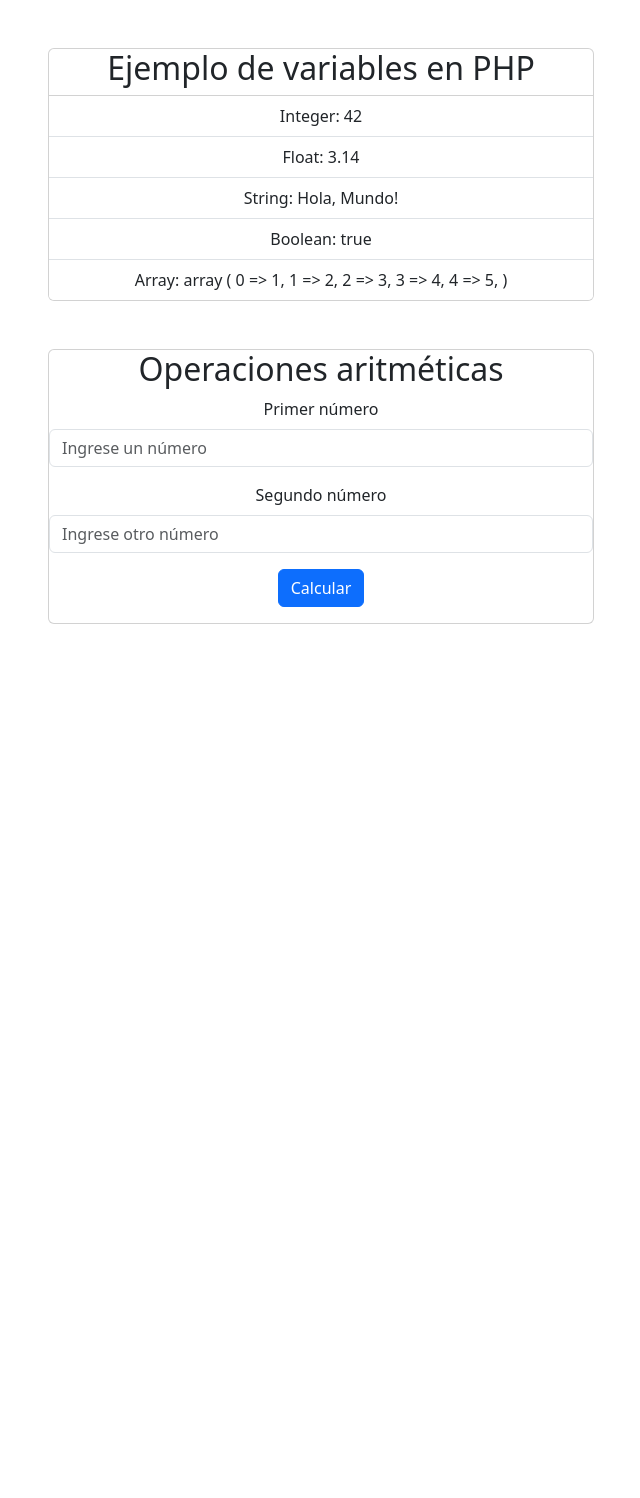
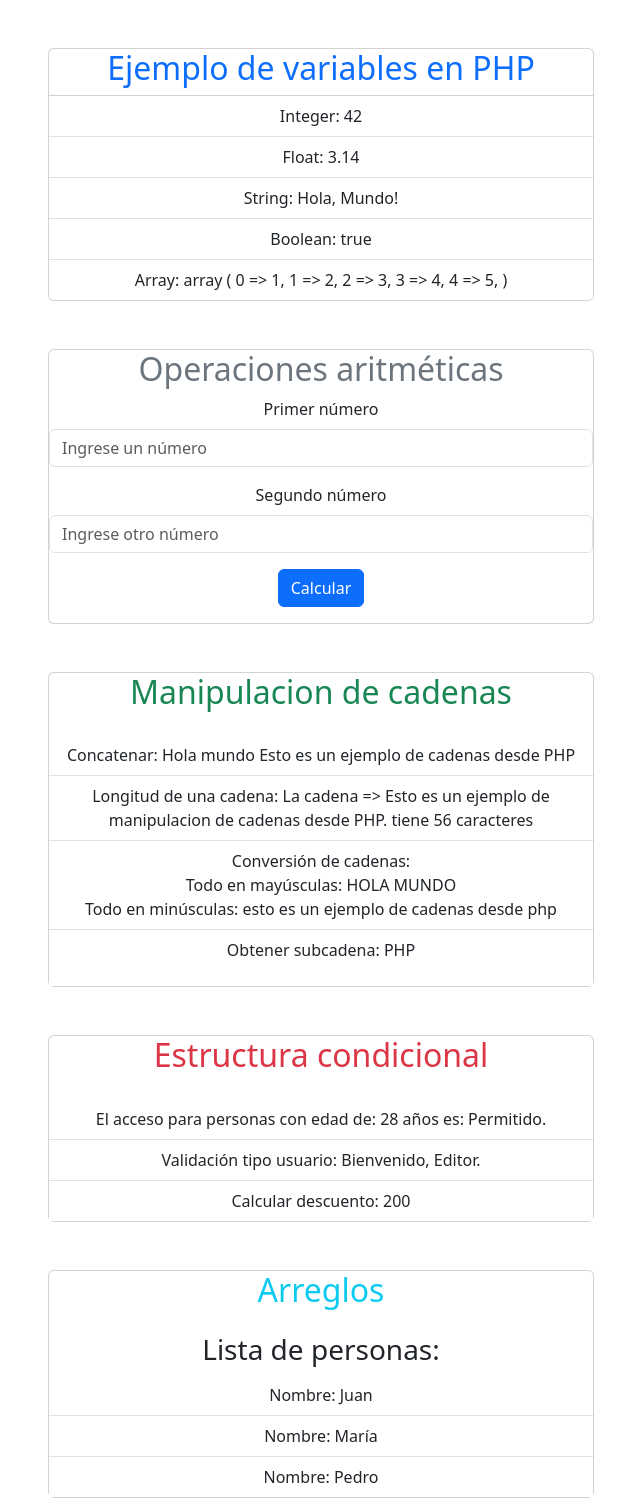
Before and after one commit to Edisonsll44/php, a PHP site: page / in a window 1280 px wide. Shown: the whole page, without its empty margins (319-959 px from the left). Before the commit the page ends 624 px from the top, so only its background shows below. Run offline with PHP 8.4, Linux system fonts and the light colour scheme.

Commit message:
tipo(categoria): Creacion de ejemplos para cada tema revisado en la clase 1

```diff
--- a/1.Introduction/arreglos.php
+++ b/1.Introduction/arreglos.php
@@ -0,0 +1,15 @@
+<?php
+
+class Arreglos
+{
+    private $nombresPersonas = [];
+    // Método para agregar un nombre al arreglo de nombres
+    public function agregarNombre($nombre) {
+        $this->nombresPersonas[] = $nombre;
+    }
+
+    // Método para mostrar todos los nombres
+    public function mostrarNombres() {
+        return $this-> nombresPersonas;
+    }
+}
--- a/1.Introduction/cadenas.php
+++ b/1.Introduction/cadenas.php
@@ -0,0 +1,59 @@
+<?php
+class Cadenas
+{
+    private $cadena1;
+    private $cadena2;
+
+    public function __construct($cadena1, $cadena2)
+    {
+        $this->cadena1 = $cadena1;
+        $this->cadena2 = $cadena2;
+    }
+
+    public function concat_string()
+    {
+        return "{$this->cadena1} {$this->cadena2}";
+    }
+
+    public function length_string($cadena)
+    {
+     $length = strlen($cadena);
+     return "La cadena => {$cadena} tiene {$length} caracteres";
+    }
+
+    public function convert_string()
+    {
+        $upper = strtoupper($this->cadena1);
+        $lower = strtolower($this->cadena2);
+        return [$upper, $lower];
+    }
+
+    public function substring ($subcadena, $caracteres)
+    {
+        $substring = substr($subcadena, 0, $caracteres);
+        return $substring;
+    }
+
+    public function replace_substring($cadena, $subcadena, $cadenaremplazar)
+    {
+        $replaced = str_replace($cadenaremplazar, $subcadena, $cadena);
+        return $replaced;
+    }
+
+    public function find_position($cadena, $subcadena)
+    {
+        $position = strpos($cadena, $subcadena);
+
+        if ($position !== false) {
+            echo "La posición de {$subcadena} es: " . $position; // Salida: La posición de 'Mundo' es: 6
+        } else {
+            echo "{$subcadena} no se encuentra en la cadena.";
+        }
+    }
+
+    public function repeat_string($cadena,$repeticiones)
+    {
+        $repeated = str_repeat($cadena, $repeticiones);
+        return $repeated;
+    }
+}
--- a/1.Introduction/condiciones.php
+++ b/1.Introduction/condiciones.php
@@ -0,0 +1,50 @@
+<?php
+class GestorUsuario
+{
+    private $tipoUsuario;
+    private $tipoCliente;
+    private $montoCompra;
+
+    // Constructor para inicializar propiedades
+    public function __construct($edad, $tipoUsuario, $tipoCliente, $montoCompra) {
+
+        $this->tipoUsuario = $tipoUsuario;
+        $this->tipoCliente = $tipoCliente;
+        $this->montoCompra = $montoCompra;
+    }
+
+    // Método para verificar acceso basado en la edad
+    public function verificarAcceso($edad) {
+        if ($edad >= 18) {
+            return "Permitido.";
+        } else {
+            return "Denegado. Debes ser mayor de 18 años.";
+        }
+    }
+
+    // Método para verificar el tipo de usuario
+    public function verificarTipoUsuario() {
+        if ($this->tipoUsuario === 'admin') {
+            return "Bienvenido, Administrador.";
+        } elseif ($this->tipoUsuario === 'editor') {
+            return "Bienvenido, Editor.";
+        } elseif ($this->tipoUsuario === 'suscriptor') {
+            return "Bienvenido, Suscriptor.";
+        } else {
+            return "Tipo de usuario no reconocido.";
+        }
+    }
+
+    // Método para calcular el descuento basado en el tipo de cliente
+    public function calcularDescuento($tipo_cliente) {
+        if ($tipo_cliente === 'VIP') {
+            return $this->montoCompra * 0.20; // 20% de descuento
+        } elseif ($tipo_cliente === 'Regular') {
+            return $this->montoCompra * 0.10; // 10% de descuento
+        } elseif ($tipo_cliente === 'Nuevo') {
+            return $this->montoCompra * 0.05; // 5% de descuento
+        } else {
+            return 0; // Sin descuento
+        }
+    }
+}
--- a/1.Introduction/index.php
+++ b/1.Introduction/index.php
@@ -1,5 +1,8 @@
 <?php
     include "variables.php";
+    include "cadenas.php";
+    include "condiciones.php";
+    include "arreglos.php";
 ?>
 
 <!DOCTYPE html>
@@ -17,7 +20,7 @@
             <div class="row justify-content-center">
                 <div class="col-md-6">
                     <div class="card">
-                        <h2 class="title"> Ejemplo de variables en PHP</h2>
+                        <h2 class="title text-primary"> Ejemplo de variables en PHP</h2>
                             <ol class="list-group list-group-flush">
                                 <?php
                                     if (isset($dataVariable)) {
@@ -40,7 +43,7 @@
         <div class="row justify-content-center">
             <div class="col-md-6">
                 <div class="card">
-                    <h2 class="title">Operaciones aritméticas</h2>
+                    <h2 class="title text-secondary">Operaciones aritméticas</h2>
                         <form method="POST" action="">
                             <div class="mb-3">
                                     <label for="number1" class="form-label">Primer número</label>
@@ -78,6 +81,82 @@
                 </div>
             </div>
         </div>
+
+
+        <div class="row">
+                <div class="col-12 mt-5"></div>
+        </div>
+        <div class="row justify-content-center">
+            <div class="col-md-6">
+                <div class="card">
+                    <h2 class="title text-success">Manipulacion de cadenas</h2>
+                            <div class="mt-3">
+                                <ol class="list-group list-group-flush">
+                                    <?php
+                                        $cadenas = new Cadenas("Hola mundo", "Esto es un ejemplo de cadenas desde PHP");
+                                        $cadena = "Esto es un ejemplo de manipulacion de cadenas desde PHP.";
+                                        list($mayusculas, $minusculas) = $cadenas->convert_string();
+                                        // Realizar operaciones y mostrar resultados
+                                        echo "<li class= 'list-group-item'> Concatenar: " . $cadenas->concat_string() . "</li>";
+                                        echo "<li class= 'list-group-item'> Longitud de una cadena: " . $cadenas->length_string($cadena) . "</li>";
+                                        echo "<li class= 'list-group-item'> Conversión de cadenas: <br>" . "Todo en mayúsculas: {$mayusculas} <br> Todo en minúsculas: {$minusculas}" . "</li>";
+                                        echo "<li class= 'list-group-item'>Obtener subcadena: " . $cadenas->replace_substring("PHP","Go",$cadena) . "</p>";
+                                    ?>
+                                </ol>
+                            </div>
+                </div>
+            </div>
+        </div>
+
+        <div class="row">
+                <div class="col-12 mt-5"></div>
+        </div>
+        <div class="row justify-content-center">
+            <div class="col-md-6">
+                <div class="card">
+                    <h2 class="title text-danger">Estructura condicional</h2>
+                            <div class="mt-3">
+                                <ol class="list-group list-group-flush">
+                                    <?php
+                                        $edad = 28;
+                                        $gestor = new GestorUsuario(20, 'editor', 'VIP', 1000);
+                                        $tipo_cliente = 'VIP';
+                                        echo "<li class= 'list-group-item'> El acceso para personas con edad de: {$edad} años es: " . $gestor->verificarAcceso($edad) . "</li>";
+                                        echo "<li class= 'list-group-item'> Validación tipo usuario: " . $gestor->verificarTipoUsuario() . "</li>";
+                                        echo "<li class= 'list-group-item'> Calcular descuento: " . $gestor->calcularDescuento($tipo_cliente) . "</li>";
+                                    ?>
+                                </ol>
+                            </div>
+                </div>
+            </div>
+        </div>
+
+        <div class="row">
+                <div class="col-12 mt-5"></div>
+        </div>
+        <div class="row justify-content-center">
+            <div class="col-md-6">
+                <div class="card">
+                    <h2 class="title text-info">Arreglos</h2>
+                            <div class="mt-3">
+                                <ol class="list-group list-group-flush">
+                                    <?php
+                                        $arreglo = new Arreglos();
+                                        $arreglo->agregarNombre("Juan");
+                                        $arreglo->agregarNombre("María");
+                                        $arreglo->agregarNombre("Pedro");
+
+                                        echo "<h3>Lista de personas:</h3>";
+                                            foreach ($arreglo->mostrarNombres() as $persona) {
+                                                echo "<li class='list-group-item'>Nombre: " . htmlspecialchars($persona) . "</li>";
+                                            }
+                                    ?>
+                                </ol>
+                            </div>
+                </div>
+            </div>
+        </div>
+
     </div>
 </body>
 </html>
```
Also changed, not shown: commit_template.txt (+30 -0 lines).
